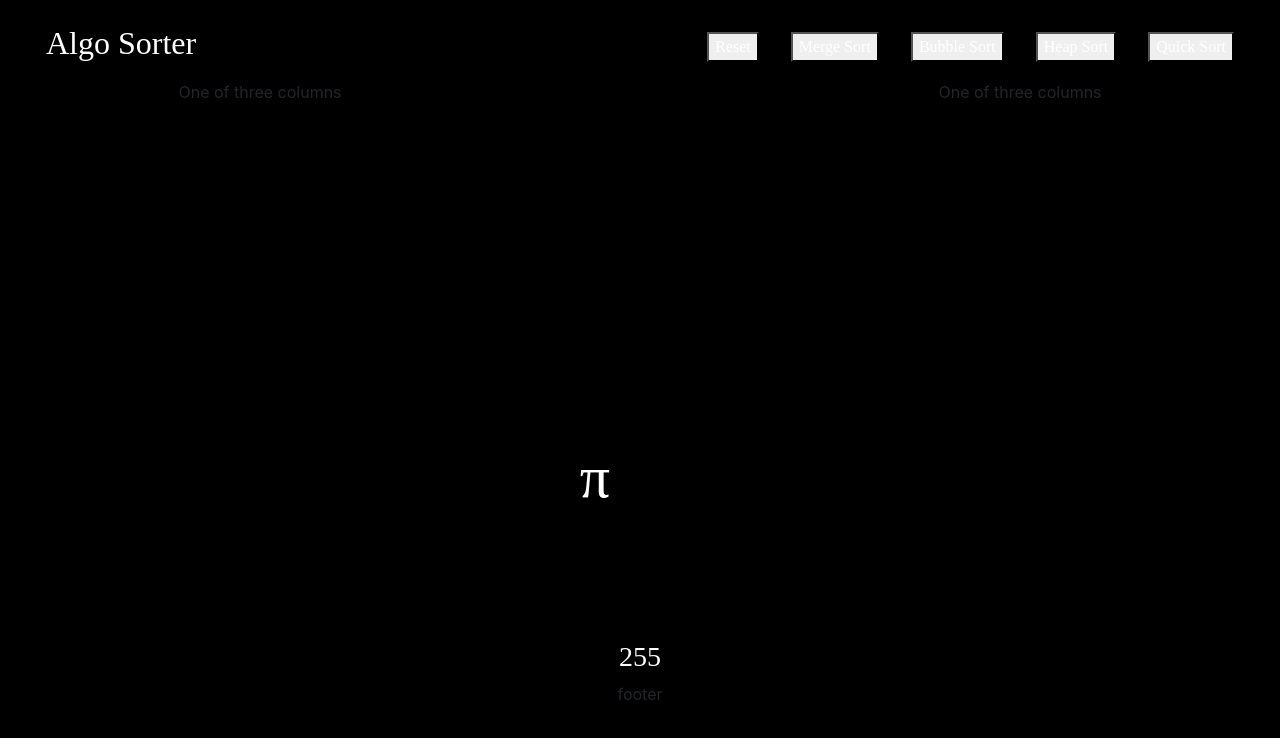
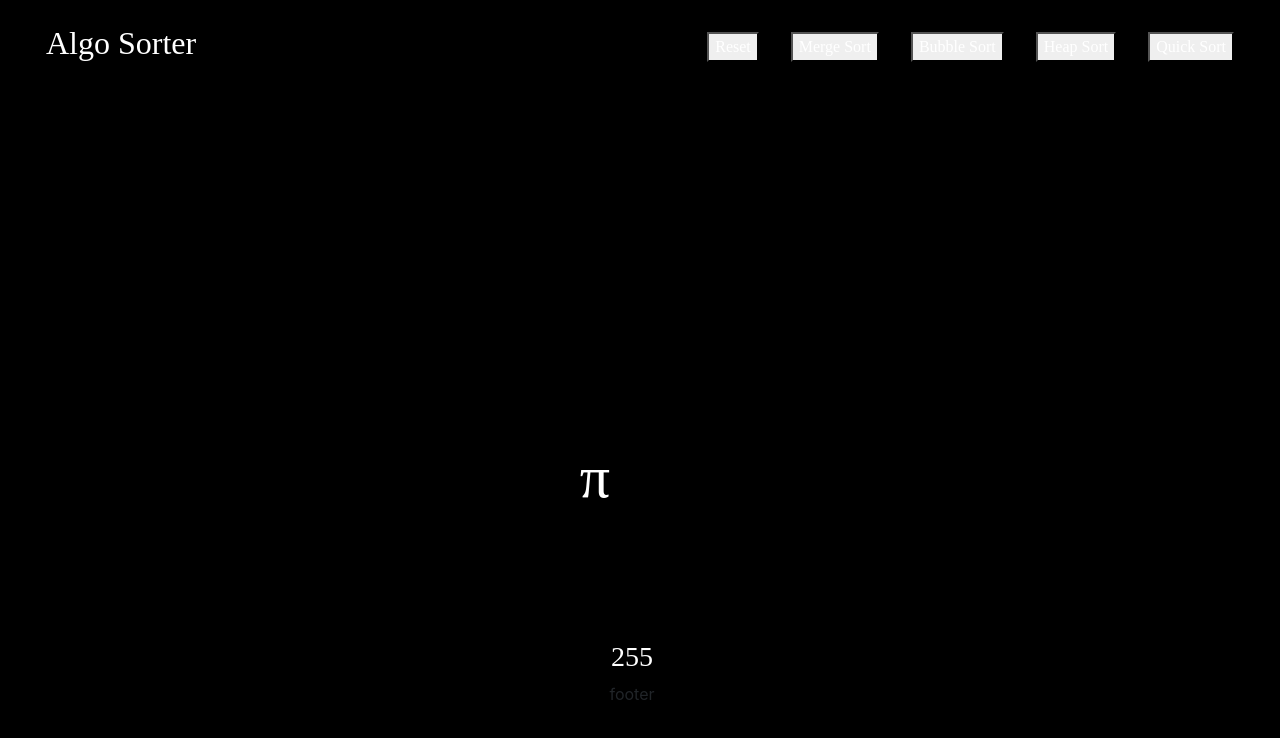
Before and after one commit to Gmes23/AlgoSorter, a React (Create React App) app: page / in a window 1280 px wide. Shown: the top 738 px of the page. Built offline with nearby package versions, Linux system fonts and the light colour scheme; a web font is replaced by a local one.

Commit message:
fix css, need to fix reset dom moon div

```diff
--- a/src/App.css
+++ b/src/App.css
@@ -128,6 +128,7 @@
   top: 80vh;
   height: 20vh;
   width: 100vw;
+  padding-right: 1em;
   /* background-color: #fbdd9d; */
 }
 
--- a/src/components/todo.js
+++ b/src/components/todo.js
@@ -3,12 +3,13 @@ import { getMergeSortAnimations } from './helpers.js';
 import './sortingVisualizer.css';
 
 import { Nav, Container, Row, Col } from 'react-bootstrap';
+import { set } from 'animejs';
 
 // Change this value for the speed of the animations.
 const ANIMATION_SPEED_MS = 1;
 
 // Change this value for the number of circles (value) in the array.
-const NUMBER_OF_ARRAY_CIRCLES = 25;
+const NUMBER_OF_ARRAY_CIRCLES = 20;
 
 // This is the main color of the array bars.
 const PRIMARY_COLOR = 'rgb(${value}, 12, 54)';
@@ -53,6 +54,13 @@ export default function TodosApp() {
       makes the array that size
       new Array(5) == [undefined, undefined, undefined, undefined, undefined]
     */
+    // var elements = document.getElementsByClassName('moon');
+    // while(elements.length > 0){
+    //     elements[0].parentNode.removeChild(elements[0]);
+    // }
+  //  var el = document.getElementsByClassName('moon');
+  //  if(el) {el.remove()}
+  // console.log(el.remove() , 'el')
     const placeholderArray = new Array(NUMBER_OF_ARRAY_CIRCLES);
     for (let i = 0; i < NUMBER_OF_ARRAY_CIRCLES; i++) {
       placeholderArray[i] = randomIntFromInterval(1, 255);
@@ -100,14 +108,13 @@ export default function TodosApp() {
   }
 
   useEffect(() => {
-
-    var map = new MoonMap('#center', {
+    var circleEffect = new MoonMap('#center', {
       moonSelector: '.array-circle',
       // This changes the radius of the overall circle
-      radius: 140
+      radius: 180
     });
 
-    // map.startCarousel(150);
+    // circleEffect.startCarousel(150);
   })
 
   return (
@@ -192,7 +199,6 @@ export default function TodosApp() {
           <div className="container">
             <div className="row">
               <div className="col-sm">
-                One of three columns
             </div>
 
               <div className="col-sm">
@@ -222,7 +228,6 @@ export default function TodosApp() {
               </div>
 
               <div className="col-sm">
-                One of three columns
             </div>
             </div>
           </div>
```
